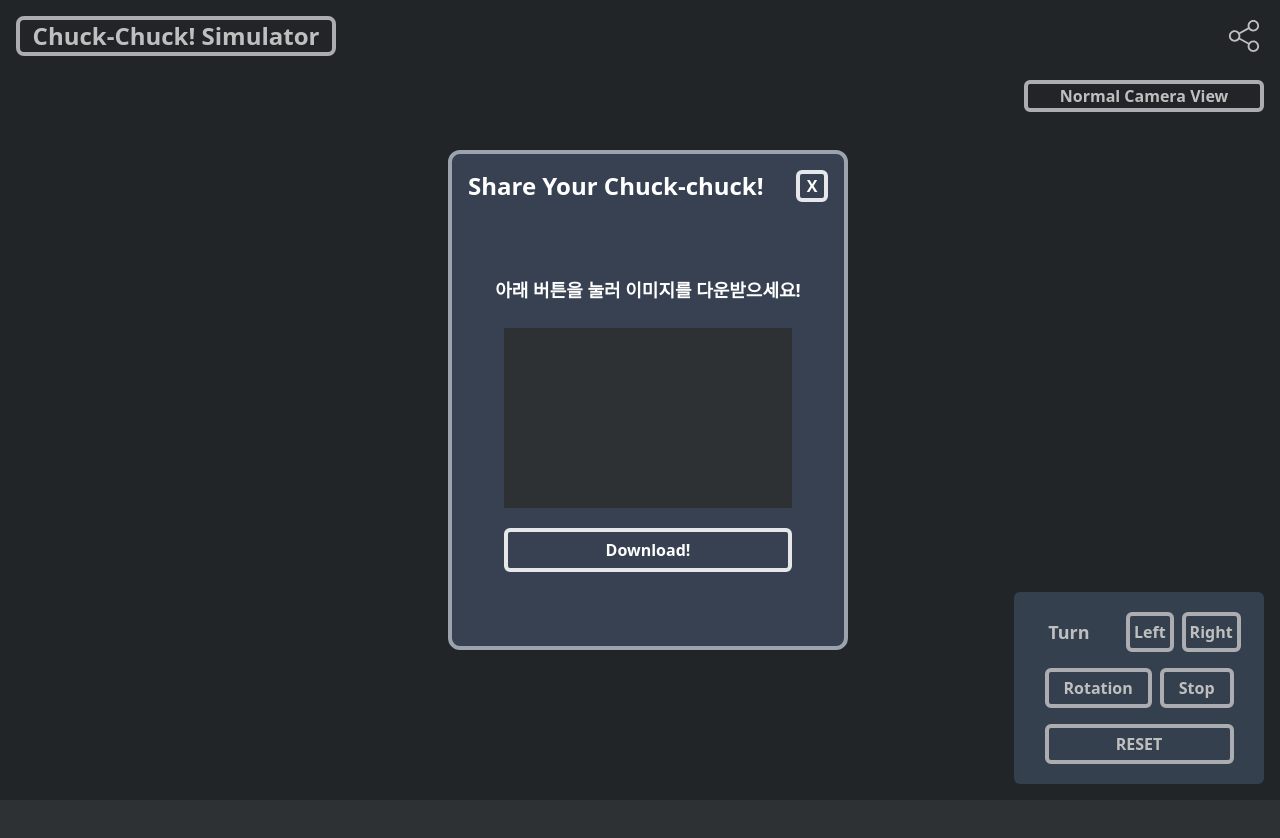
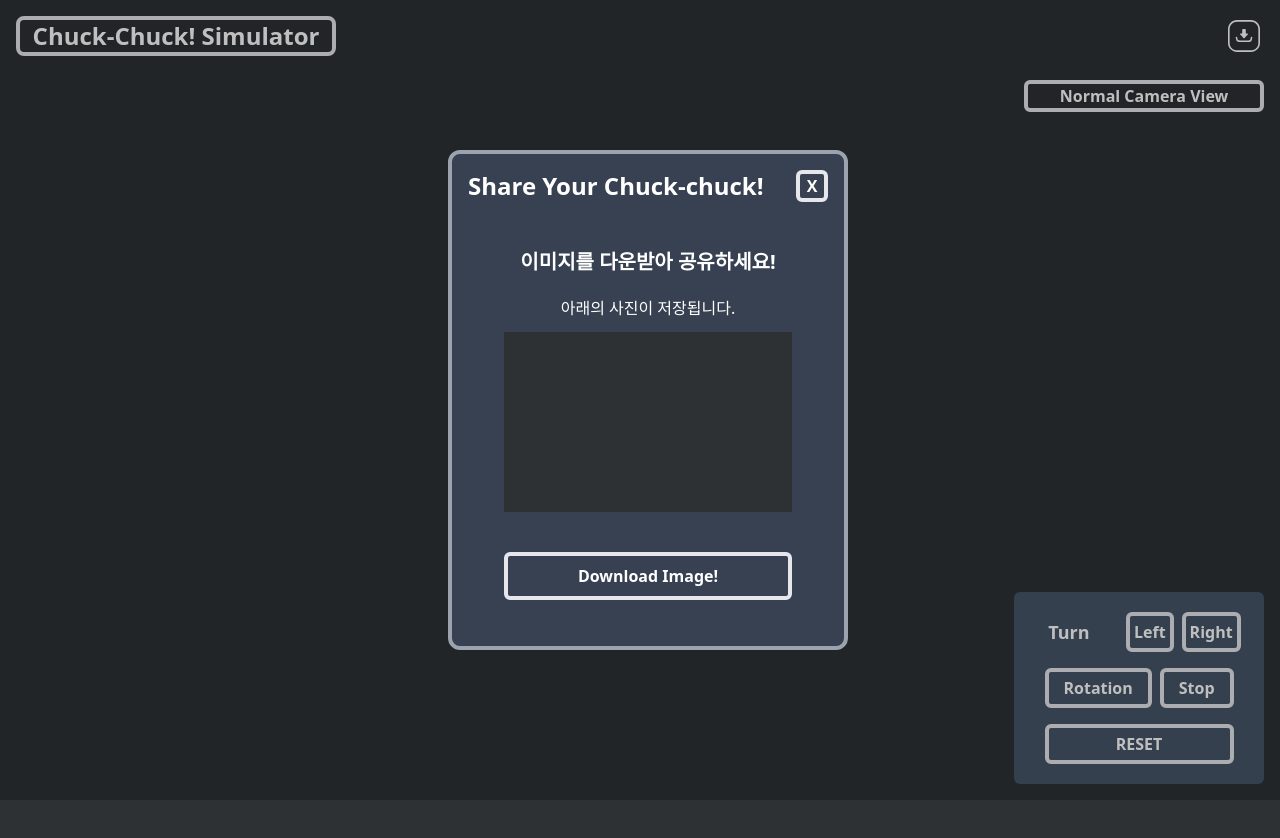
Before and after one commit to The-Chuck-Chuck/The-Chuck, a React (Vite) app: page /simulator in a window 1280 px wide. Both pictures are taken after a click on the button 1244 px from the left and 36 px from the top of the page. Shown: the top 838 px of the page. Built offline with nearby package versions, Linux system fonts and the light colour scheme.

Commit message:
Design(Header): 이미지 다운로드 아이콘 변경
+ isOpenedShare -> isOpenDownloadImg로 변경

```diff
--- a/src/components/Header.jsx
+++ b/src/components/Header.jsx
@@ -1,23 +1,22 @@
 import { useState } from "react";
 import { Link } from "react-router-dom";
-import shareImage from "../asset/share-svgrepo-com.svg";
+import shareImage from "../asset/download-square-icon.svg";
 import ShareUrlModal from "../pages/Modal/ShareUrlModal";
-import useChuckStore from "../store/chuckStore";
 
 const Header = ({ isTutorial, canvasRef }) => {
-  const [isOpenedShare, setIsOpenedShare] = useState(false);
+  const [isOpenDownladImg, setIsOpenDownladImg] = useState(false);
 
   const handleClickShare = () => {
-    setIsOpenedShare(true);
+    setIsOpenDownladImg(true);
   };
 
   return (
     <>
-      {isOpenedShare && (
+      {isOpenDownladImg && (
         <ShareUrlModal
           canvasRef={canvasRef}
-          isOpenedShare={isOpenedShare}
-          setIsOpenedShare={setIsOpenedShare}
+          isOpenDownladImg={isOpenDownladImg}
+          setIsOpenDownladImg={setIsOpenDownladImg}
         />
       )}
       <header className="p-4 flex justify-between">
--- a/src/pages/Modal/ShareUrlModal.jsx
+++ b/src/pages/Modal/ShareUrlModal.jsx
@@ -2,7 +2,11 @@ import { useEffect, useRef, useState } from "react";
 import Button from "../../components/Button";
 import Modal from "../../components/Modal";
 
-const ShareUrlModal = ({ canvasRef, isOpenedShare, setIsOpenedShare }) => {
+const ShareUrlModal = ({
+  canvasRef,
+  isOpenDownladImg,
+  setIsOpenDownladImg,
+}) => {
   const [isDownload, setIsDownload] = useState(false);
   const [imagePreviewUrl, setImagePreviewUrl] = useState(null);
   const linkRef = useRef();
@@ -27,38 +31,39 @@ const ShareUrlModal = ({ canvasRef, isOpenedShare, setIsOpenedShare }) => {
 
     link.href = imagePreviewUrl;
     link.download = "chuck-chuck.png";
-    link.click();
+    await link.click();
 
     setIsDownload(true);
   };
 
   useEffect(() => {
-    if (!isOpenedShare) {
+    if (!isOpenDownladImg) {
       setIsDownload(false);
 
       URL.revokeObjectURL(imagePreviewUrl);
       setImagePreviewUrl(null);
     }
-  }, [isOpenedShare]);
+  }, [isOpenDownladImg]);
 
   return (
     <Modal
       drection="vertical"
       title="Share Your Chuck-chuck!"
-      setIsOpened={setIsOpenedShare}
+      setIsOpened={setIsOpenDownladImg}
     >
-      <div className="w-[100%] h-[100%] flex flex-col justify-center items-center gap-6">
-        <p className="text-lg font-semibold">
-          아래 버튼을 눌러 이미지를 다운받으세요!
-        </p>
-        <div className="flex flex-col gap-5 justify-center items-center">
-          <img className="w-72" src={imagePreviewUrl} />
+      <div className="w-[100%] h-[100%] flex flex-col justify-center items-center gap-5">
+        <p className="text-xl font-semibold">이미지를 다운받아 공유하세요!</p>
+        <div className="flex flex-col gap-10 justify-center items-center">
+          <div className="flex flex-col justify-center items-center gap-3">
+            <p className="font-medium">아래의 사진이 저장됩니다.</p>
+            <img className="w-72" src={imagePreviewUrl} />
+          </div>
           <Button
             clickHandler={handleClickCopy}
-            className={`${isDownload && "bg-green-400 border-white text-white"} h-11 w-72 pl-2 pr-2`}
+            className={`${isDownload && "bg-green-400 border-white text-white"} h-12 w-72 pl-2 pr-2`}
             disabled={isDownload && true}
           >
-            {isDownload ? "Done! ✅" : "Download!"}
+            {isDownload ? "Save completed! ✅" : "Download Image!"}
           </Button>
           <a ref={linkRef} className="hidden" />
         </div>
```
Also changed, not shown: src/asset/download-square-icon.svg (added), src/asset/share-svgrepo-com.svg (deleted).
